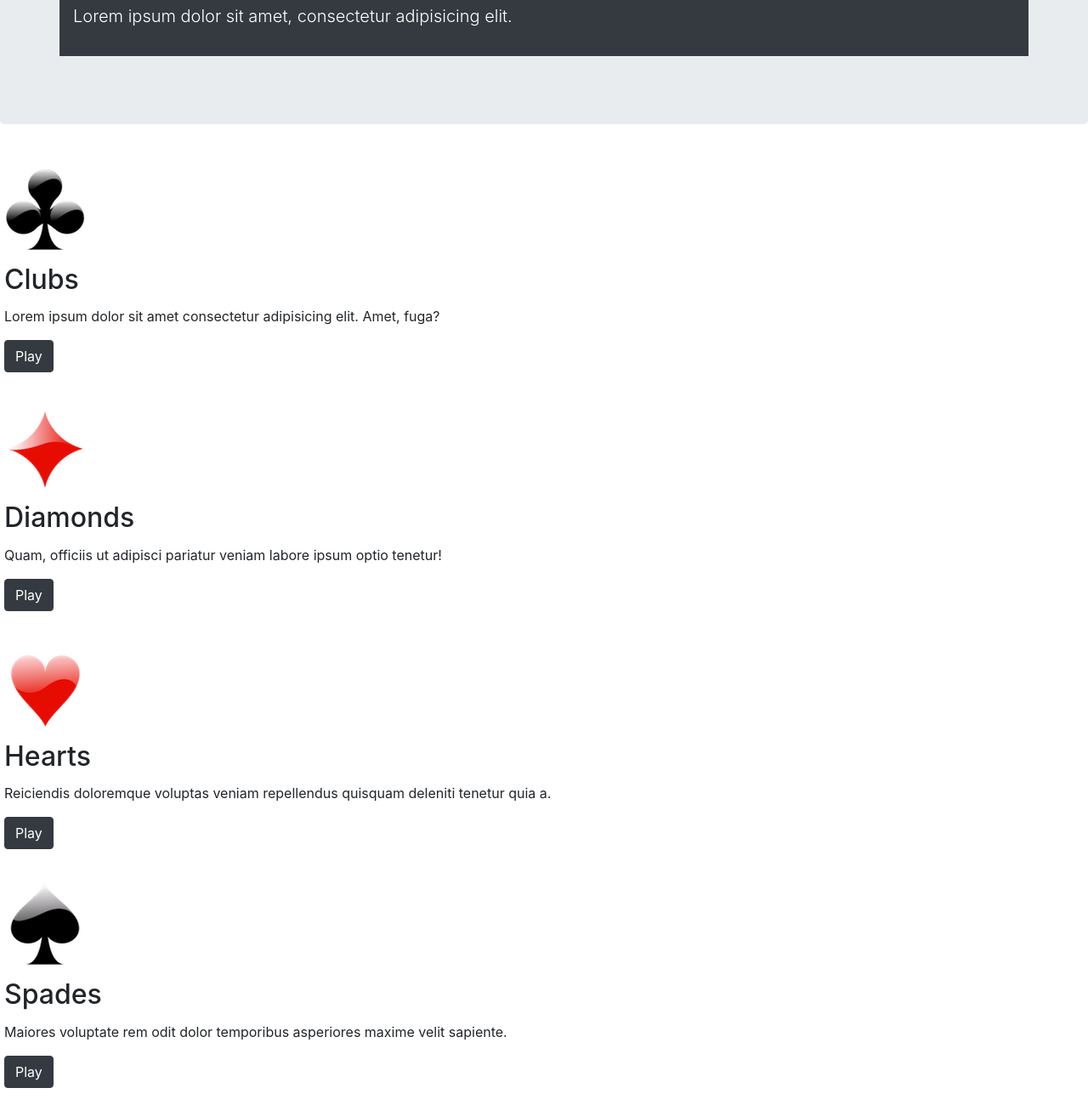
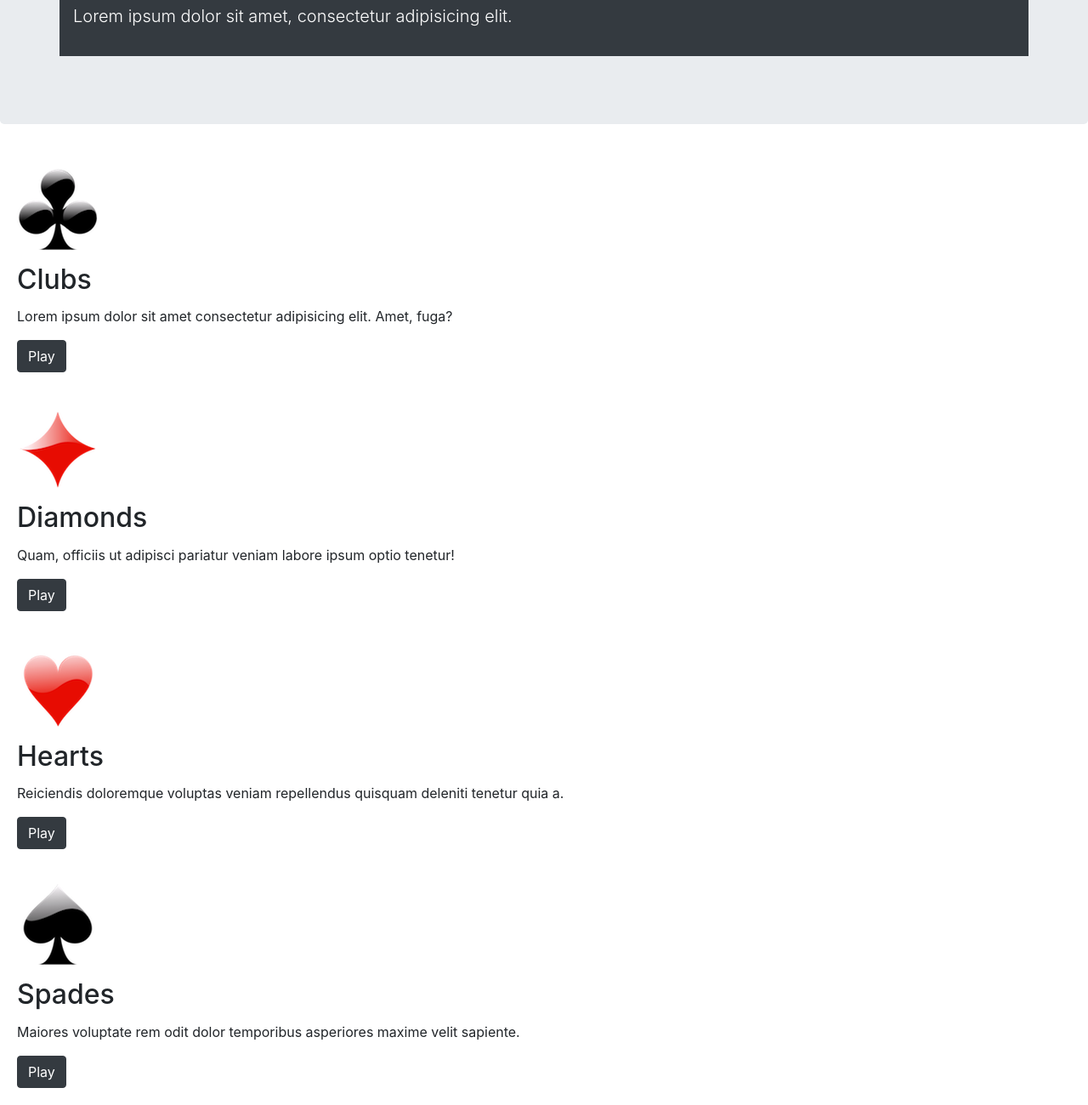
Before and after one commit to BethCram/exercise-8, a plain HTML site: page index.html in a window 1280 px wide. Shown: the part 148-1448 px from the top of the page at 85% size. Drawn offline with nearby package versions, Linux system fonts and the light colour scheme.

Commit message:
div class 1

```diff
--- a/index.html
+++ b/index.html
@@ -22,7 +22,7 @@
   <main>
 
     <!-- Card 1 -->
-    <div class ="Card row bm-4">
+    <div class ="Card">
       <div class="card-body">
         <img class="pb-3" src="img/card-club-icon.png" alt="the club suit symbol">
         <h2 class="card-title">Clubs</h2>
@@ -33,7 +33,7 @@
     </div>
 
     <!-- Card 2 -->
-    <div class ="Card row bm-4">
+    <div class ="Card">
       <div class="card-body">
         <img class="pb-3" src="img/card-diamond-icon.png" alt="the diamond suit symbol">
         <h2 class="card-title">Diamonds</h2>
@@ -44,7 +44,7 @@
     </div>
 
     <!-- Card 3 -->
-    <div class ="Card row bm-4">
+    <div class ="Card">
       <div class="card-body">
         <img class="pb-3" src="img/card-heart-icon.png" alt="the heart suit symbol">
         <h2 class="card-title">Hearts</h2>
@@ -55,7 +55,7 @@
     </div>
 
     <!-- Card 4 -->
-    <div class ="Card row bm-4">
+    <div class ="Card">
       <div class="card-body">
         <img class="pb-3" src="img/card-spade-icon.png" alt="the heart suit symbol">
         <h2 class="card-title">Spades</h2>
```
